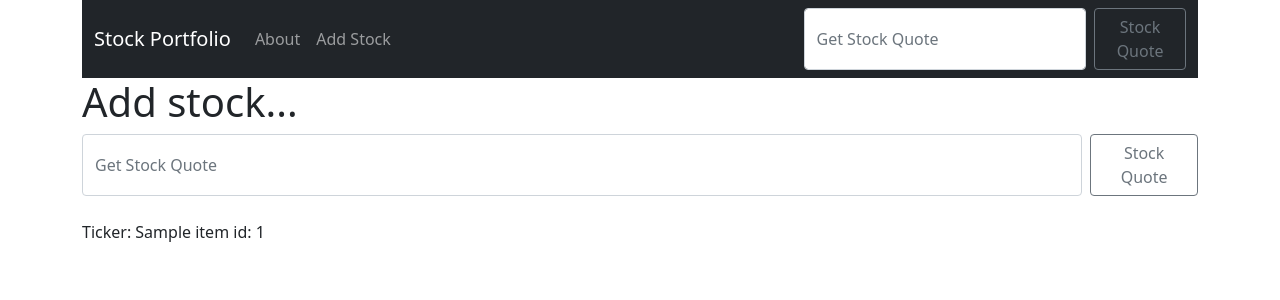
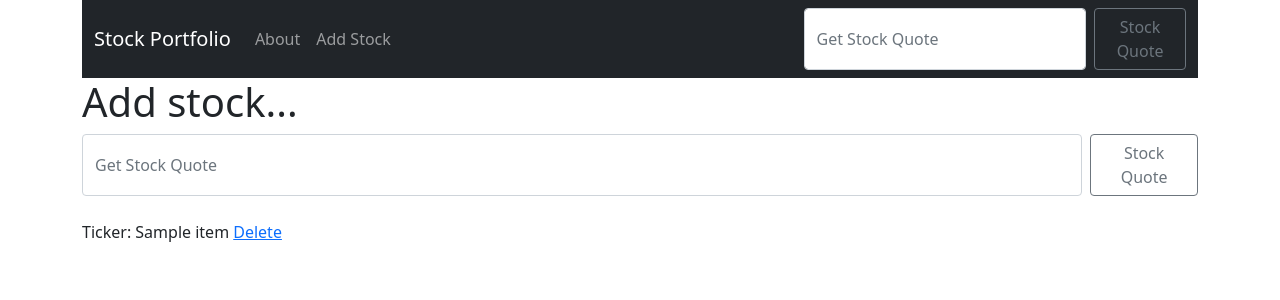
Before and after one commit to erickvivas415/stockapp, a Django app: template stock_project/quotes/templates/add_stock.html in a window 1280 px wide. Shown: the top 300 px of the page. Run offline with Django 3.2, Linux system fonts and the light colour scheme; the template is opened without the code that fills it: most values are stand-ins (such as "Sample title", 1, 10 or a date in 2020).

Commit message:
delete ticker update

```diff
--- a/stock_project/quotes/templates/add_stock.html
+++ b/stock_project/quotes/templates/add_stock.html
@@ -11,7 +11,7 @@
 
 <br/>
 {% for item in ticker %}
-    Ticker: {{ item }} id: {{ item.id}} <br/>
+    Ticker: {{ item }} <a href="{% url 'delete_stock' item.id %}">Delete</a><br/>
 {% endfor %}
 
 {% endblock %}
--- a/stock_project/quotes/urls.py
+++ b/stock_project/quotes/urls.py
@@ -6,4 +6,5 @@ urlpatterns = [
     path('', views.home, name="home"),
     path('about', views.about, name="about"),
     path('add_stock.html', views.add_stock, name="add_stock"),
+    path('delete_stock/<stock_id>', views.delete_stock, name="delete_stock"),
 ]
--- a/stock_project/quotes/views.py
+++ b/stock_project/quotes/views.py
@@ -39,3 +39,9 @@ def add_stock(request):
     else:
         ticker= Stock.objects.all()
         return render(request, 'add_stock.html', {'ticker': ticker})
+
+def delete_stock(request, stock_id):
+    item = Stock.objects.get(id= stock_id)
+    item.delete()
+    messages.success(request, "Stock has been deleted")
+    return redirect('add_stock')
```
Also changed, not shown: stock_project/db.sqlite3.
